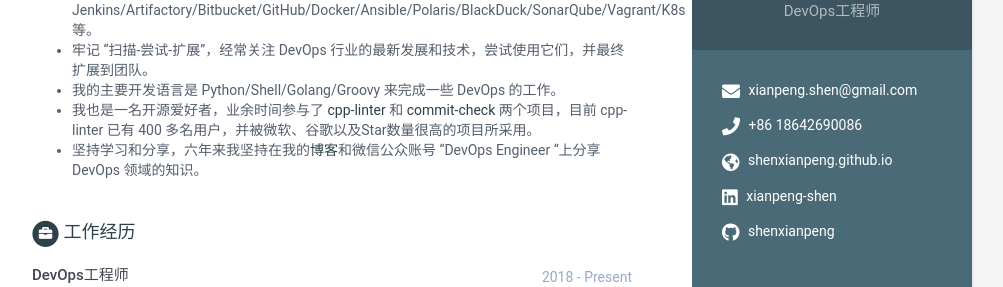
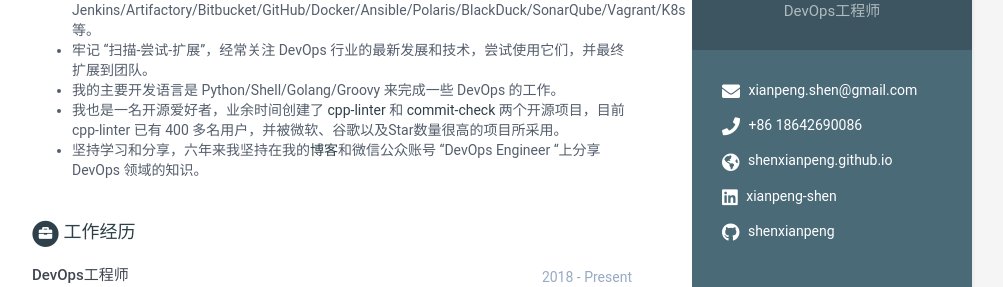
Before and after one commit to shenxianpeng/resume-cn, a Jekyll site: the page built from index.html, in a window 1280 px wide and 900 px high. Shown: the part 217-504 px from the top of the window, without its empty margins (168-1171 px from the left). Built offline with Jekyll 4.4.1, drawn with Linux system fonts in a browser that asks for light colours.

Commit message:
Update resume

```diff
--- a/_data/data.yml
+++ b/_data/data.yml
@@ -49,7 +49,7 @@ career-profile:
       - 熟悉 DevOps 工具链，包括但不限于 Jenkins/Artifactory/Bitbucket/GitHub/Docker/Ansible/Polaris/BlackDuck/SonarQube/Vagrant/K8s 等。
       - 牢记 "扫描-尝试-扩展"，经常关注 DevOps 行业的最新发展和技术，尝试使用它们，并最终扩展到团队。
       - 我的主要开发语言是 Python/Shell/Golang/Groovy 来完成一些 DevOps 的工作。
-      - 我也是一名开源爱好者，业余时间参与了 [cpp-linter](https://github.com/cpp-linter) 和 [commit-check](https://github.com/commit-check) 两个项目，目前 cpp-linter 已有 400 多名用户，并被微软、谷歌以及Star数量很高的项目所采用。
+      - 我也是一名开源爱好者，业余时间创建了 [cpp-linter](https://github.com/cpp-linter) 和 [commit-check](https://github.com/commit-check) 两个开源项目，目前 cpp-linter 已有 400 多名用户，并被微软、谷歌以及Star数量很高的项目所采用。
       - 坚持学习和分享，六年来我坚持在我的[博客](https://shenxianpeng.github.io)和微信公众账号 "DevOps Engineer "上分享 DevOps 领域的知识。
 
 education:
```
